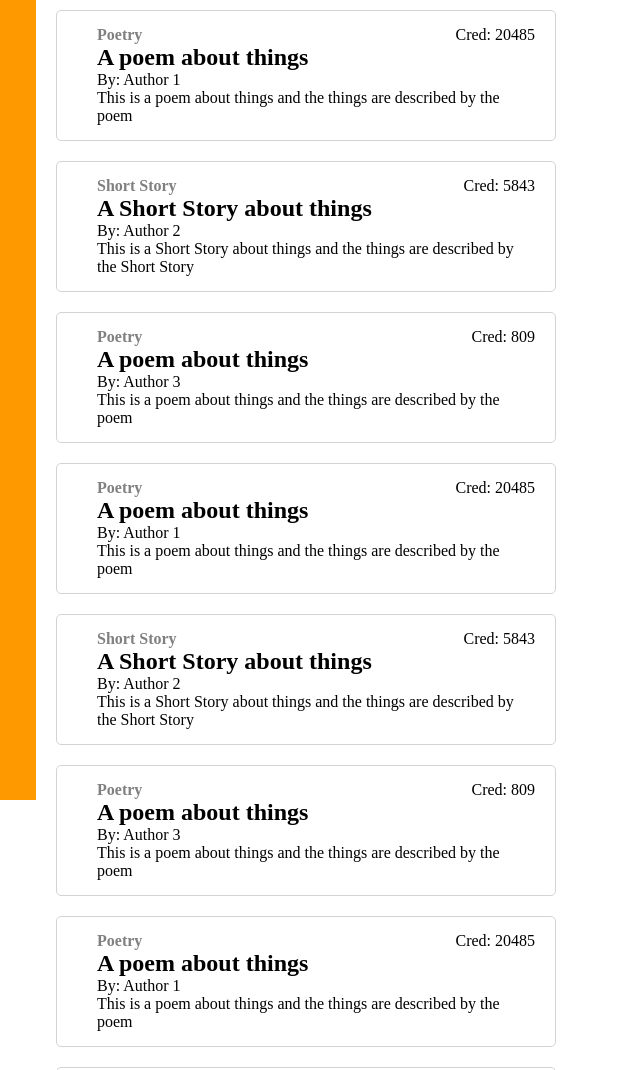
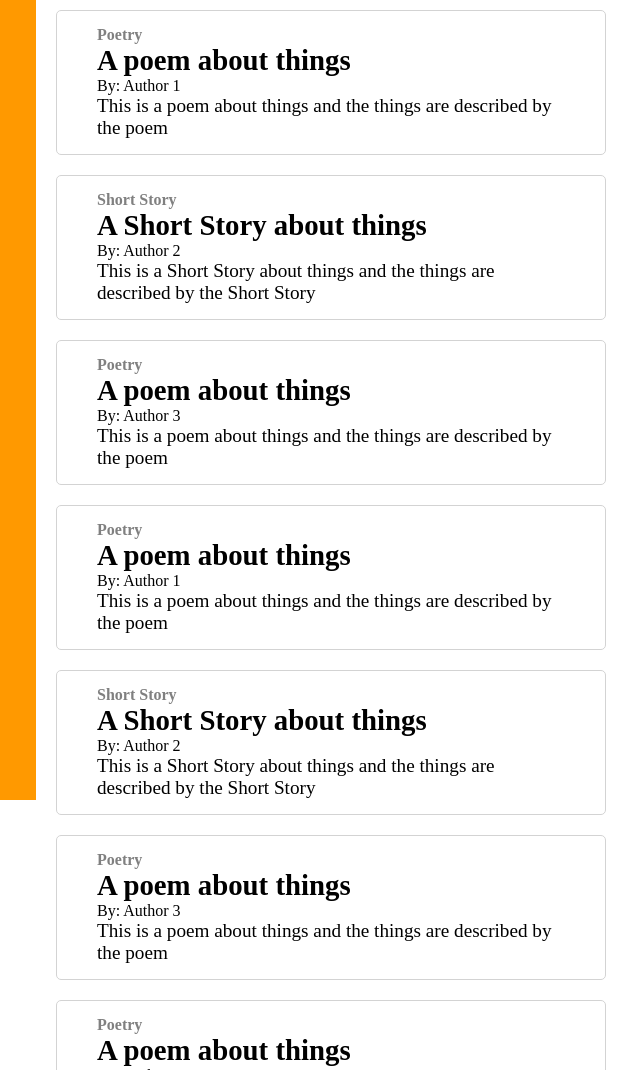
Before and after one commit to EstefanHu/MuseMarkII, a website: page public/home/home.html in a window 1280 px wide. Shown: the top 1070 px of the page, without its empty margins (24-664 px from the left). Drawn offline with nearby package versions, Linux system fonts and the light colour scheme.

Commit message:
moving from coffehouse

```diff
--- a/public/static/css/dev/home.css
+++ b/public/static/css/dev/home.css
@@ -16,7 +16,7 @@ nav {
 
 main {
   position: relative;
-  width: 580px;
+  width: 630px;
   height: auto;
   padding: 10px 0 0 80px;
   z-index: 1;
@@ -43,16 +43,27 @@ article a {
 
 .genre {
   color: grey;
+  font-weight: bold;
+}
+
+.credibility {
+  display: none;
+  position: absolute;
+  top: 15px;
+  right: 20px;
+}
+
+.title {
+  color: black;
+  font-size: 1.2rem;
 }
 
 .author {
   color: black;
 }
 
-.credibility {
-  position: absolute;
-  top: 15px;
-  right: 20px;
+.description {
+  font-size: 1.2rem;
 }
 
 #mapid {
--- a/public/static/js/dev/home.js
+++ b/public/static/js/dev/home.js
@@ -39,10 +39,11 @@
 
 	function getArticle(article, res) {
 		let a = document.createElement('a');
-		let genre = document.createElement('h4');
+		let genre = document.createElement('p');
 		let cred = document.createElement('p');
+		let a2 = document.createElement('a');
 		let title = document.createElement('h2');
-		let a2 = document.createElement('a');
+		let a3 = document.createElement('a');
 		let author = document.createElement('p');
 		let desc = document.createElement('p');
 		genre.textContent = res.genre;
@@ -52,15 +53,19 @@
 		cred.textContent = "Cred: " + res.credibility;
 		cred.classList.add('credibility');
 		title.textContent = res.title;
+		a2.href = '/'
+		a2.appendChild(title);
+		a2.classList.add('title');
 		author.textContent = "By: " + res.author;
-		a2.href = '/profile/' + res.authorId;
-		a2.appendChild(author);
-		a2.classList.add('author');
+		a3.href = '/profile/' + res.authorId;
+		a3.appendChild(author);
+		a3.classList.add('author');
 		desc.textContent = res.description;
+		desc.classList.add('description');
 		article.appendChild(a);
 		article.appendChild(cred);
-		article.appendChild(title);
 		article.appendChild(a2);
+		article.appendChild(a3);
 		article.appendChild(desc);
 		getFooter(article, res);
 		return article;
```
